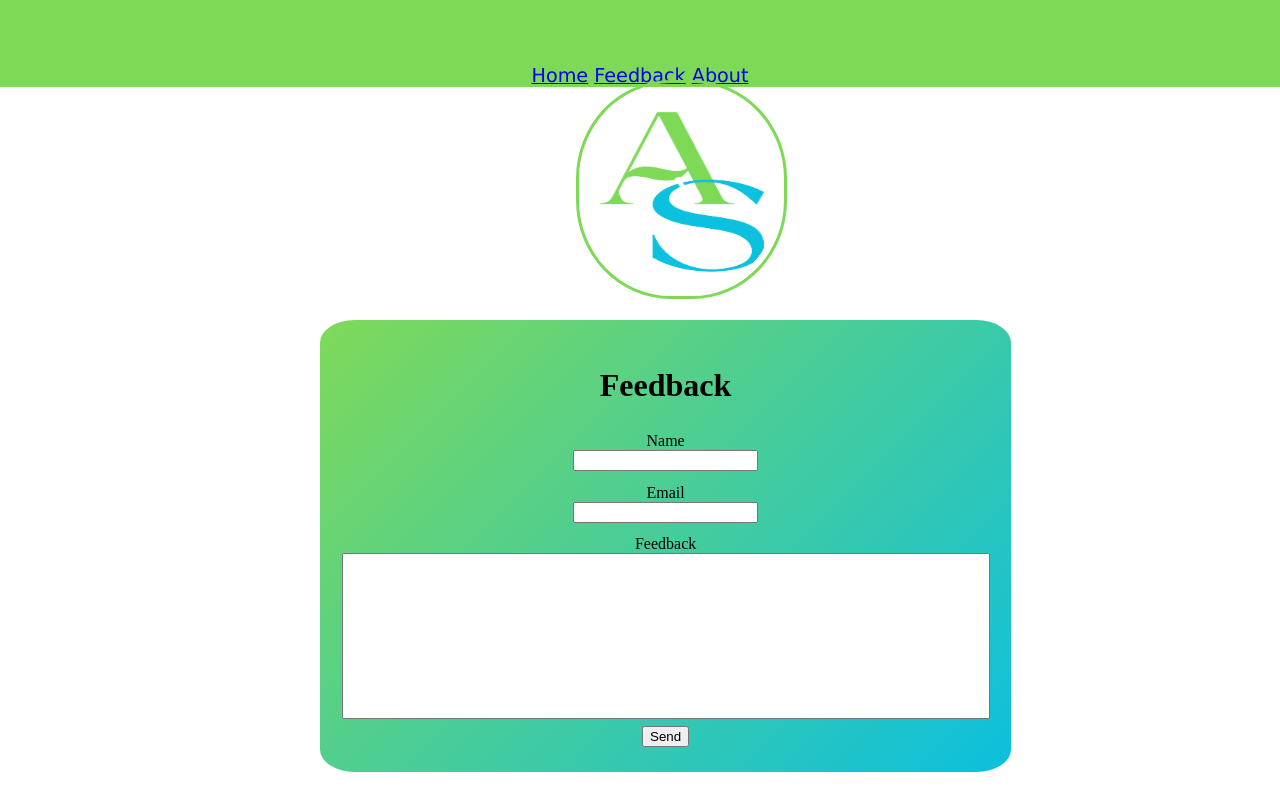
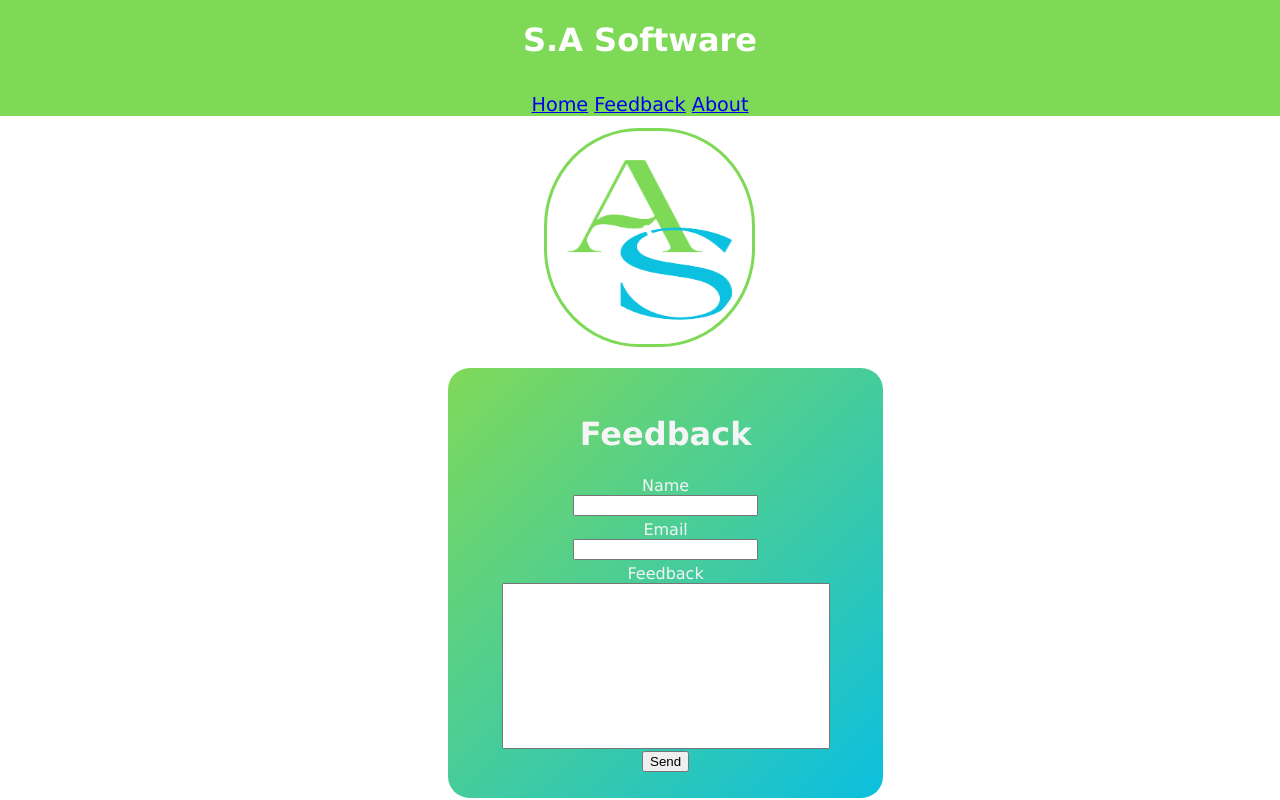
Before and after one commit to DroidStudioAS/php_reviews, a PHP site: page /index.php in a window 1280 px wide. Run offline with PHP 8.4, Linux system fonts and the light colour scheme.

Commit message:
made reactive

```diff
--- a/feedback/inc/header.php
+++ b/feedback/inc/header.php
@@ -6,10 +6,16 @@ include('config/database.php');
 <head>
     <meta charset="UTF-8">
     <meta name="viewport" content="width=device-width, initial-scale=1.0">
-    <title>Document</title>
+    <title>S.A Software</title>
 </head>
 <body>
-    <nav>
+    <div class="title">
+        <h1>
+            S.A Software
+        </h1>
+    </div>
+
+    </div>
         <div class="container">
         <div class="navContainer">
         <span>
@@ -29,6 +35,7 @@ include('config/database.php');
 </body>
 </html>
 <style>
+
     .container{
         display: flex;
         flex-flow: row nowrap;
@@ -38,11 +45,13 @@ include('config/database.php');
         background-color: #7ED957;
         left: 0%;
         right: 0%;
-        top: 0%;
-        padding-top: 5%;
+        top: 10%;
+        padding-top: 1%;
         font-size: larger;
-        font-family:'Lucida Sans', 'Lucida Sans Regular', 'Lucida Grande', 'Lucida Sans Unicode', Geneva, Verdana, sans-serif
+        font-family:'Lucida Sans', 'Lucida Sans Regular', 'Lucida Grande', 'Lucida Sans Unicode', Geneva, Verdana, sans-serif;
+        color:white
     }
+
 
 
     .logo{
@@ -50,10 +59,28 @@ include('config/database.php');
         width: 15vw;
         height: 25vh;
         position:absolute;
-        top: 10%;
-        left: 45vw;
+        top: 16%;
+        left: 42.5vw;
         border-radius: 45%;
         border-style: solid;
         border-color: #7ED957 ;
     }
+    .title{
+        background-color: #7ED957;
+        width: 100vw;
+        color: white;
+        position: absolute;
+        top: 0%;
+        left: 0%;
+        text-align: center;
+        font-family: 'Lucida Sans', 'Lucida Sans Regular', 'Lucida Grande', 'Lucida Sans Unicode', Geneva, Verdana, sans-serif;
+    }
+    @media(max-width:600px){
+        .logo{
+            width: 20vw;
+            height: 25vh;
+            left: 40vw;
+        }
+    }
+
 </style>
--- a/feedback/index.php
+++ b/feedback/index.php
@@ -76,9 +76,9 @@ if(isset($_POST['submit'])){
 <style>
     .form{
        position: absolute;
-       top:40%;
+       top:44%;
        width: 50vw;
-        left: 25%;
+       left: 25vw;
        padding: 2%;
 
        display: flex;
@@ -92,11 +92,13 @@ if(isset($_POST['submit'])){
         filter: progid: DXImageTransform.Microsoft.gradient( startColorstr="#7ED957", endColorstr="#0CC0DF", GradientType=1 );
 
         border-radius: 5%;
+        font-family: 'Lucida Sans', 'Lucida Sans Regular', 'Lucida Grande', 'Lucida Sans Unicode', Geneva, Verdana, sans-serif;
+        color: whitesmoke;
 
 
     }
     .form_field{
-        margin: 1%;
+        margin: 0.5%;
     }
     .feedback_field{
         width: 50vw;
@@ -109,6 +111,20 @@ if(isset($_POST['submit'])){
 
 
     .err{
-        color: red;
+        color: #541e1b;
+        text-align: center;
+        text-decoration: underline;
+    }
+
+    @media(min-width:600px) {
+        .form{
+            top: 46%;
+            width: 30vw;
+            left: 35vw;
+        }
+        .feedback_field{
+            width: 25vw;
+        }
+
     }
 </style>
```
Also changed, not shown: feedback/feedback.php (+17 -6 lines).
